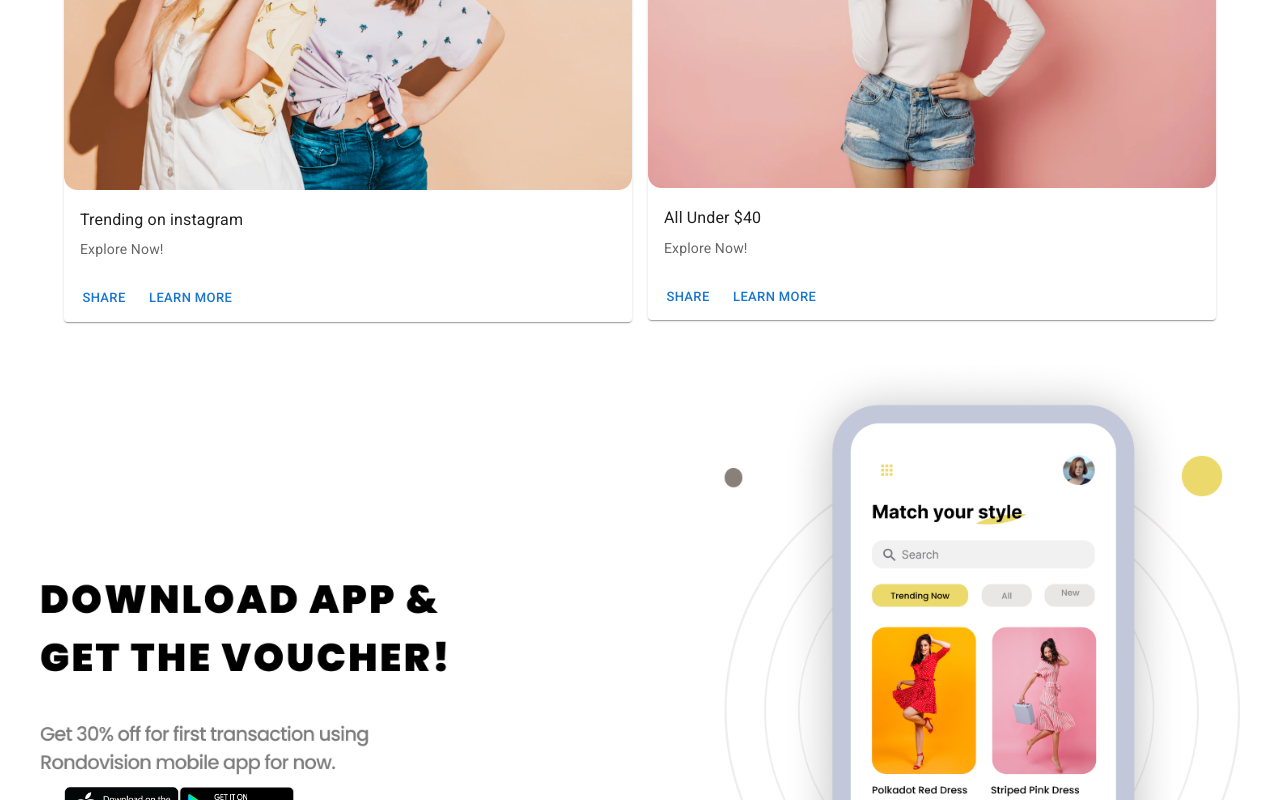
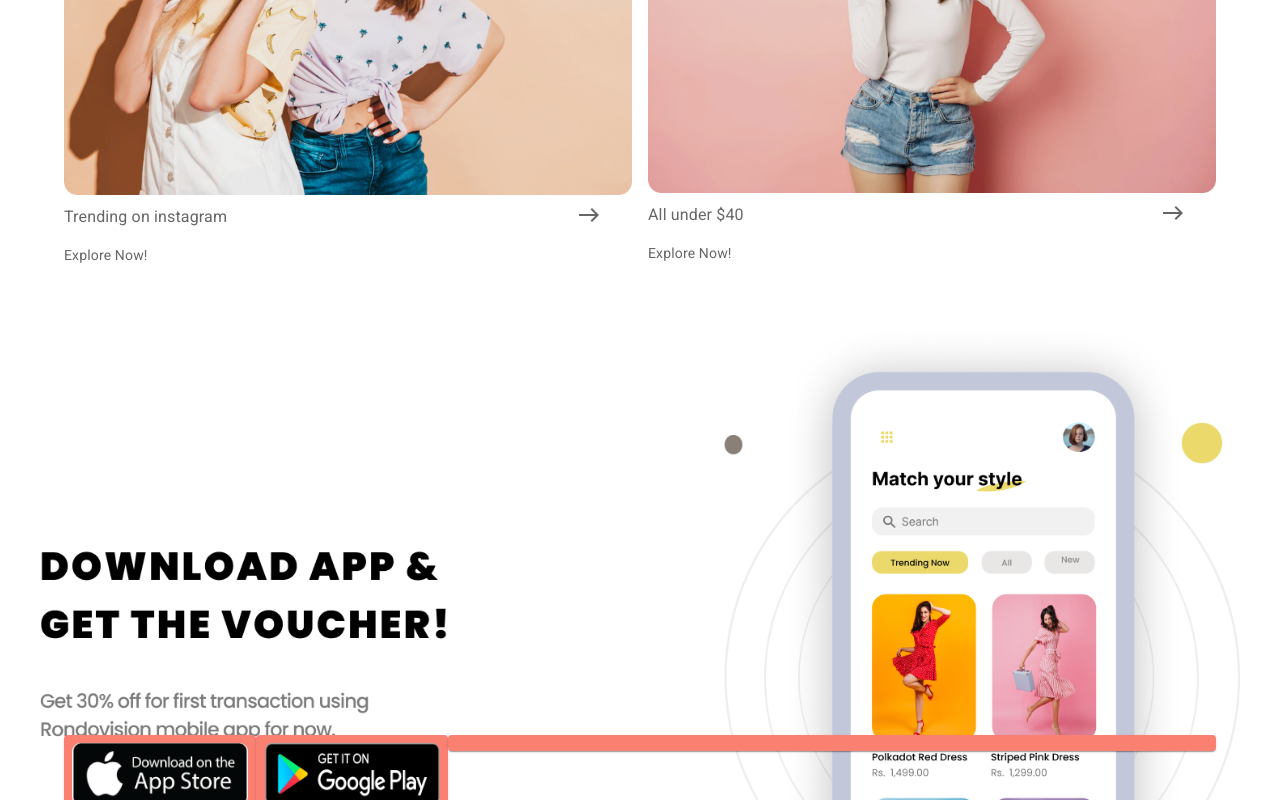
Before and after one commit to kris4richardson/shopping__react_project, a React (Create React App) app: page / in a window 1280 px wide. Shown: the part 2698-3498 px from the top of the page. Built offline with nearby package versions, Linux system fonts and the light colour scheme.

Commit message:
customize young;s fav section

```diff
--- a/src/components/main/YoungsFav.tsx
+++ b/src/components/main/YoungsFav.tsx
@@ -1,9 +1,7 @@
 import * as React from "react";
 import {
   Box,
-  Toolbar,
   Grid,
-  Paper,
   Button,
   Card,
   CardActions,
@@ -11,7 +9,19 @@ import {
   CardMedia,
   Container,
   Typography,
+  Link,
+  styled,
+  IconButton,
 } from "@mui/material";
+import EastIcon from "@mui/icons-material/East";
+
+const Item = styled("div")(({ theme }) => ({
+  backgroundColor: "transparent",
+  ...theme.typography.body2,
+  padding: theme.spacing(1),
+  textAlign: "center",
+  color: theme.palette.text.secondary,
+}));
 
 export default function YoungsFav() {
   return (
@@ -24,47 +34,99 @@ export default function YoungsFav() {
       <Container maxWidth={"lg"}>
         <Grid container spacing={2} sx={{ height: 1 }}>
           <Grid item xs={6} md={6} lg={6} sx={{ height: 1 }}>
-            <Card>
+            <Card elevation={0}>
               <CardMedia
                 component="img"
                 alt="trending"
                 height="100%"
                 image="/img/trending.png"
               />
-              <CardContent>
-                <Typography gutterBottom variant="subtitle1" component="div">
+              <CardContent sx={{ padding: 0 }}>
+                <Grid container spacing={0}>
+                  <Grid item sm={10} md={10} lg={10}>
+                    <Grid sm={12} md={12} lg={12}>
+                      <Item sx={{ textAlign: "left", px: "0" }}>
+                        <Typography
+                          gutterBottom
+                          variant="subtitle1"
+                          component="div"
+                        >
                           Trending on instagram
                         </Typography>
+                      </Item>
+                    </Grid>
+
+                    <Grid item sm={12} md={12} lg={12}>
+                      <Item sx={{ textAlign: "left", padding: 0 }}>
                         <Typography variant="body2" color="text.secondary">
                           Explore Now!
                         </Typography>
+                      </Item>
+                    </Grid>
+                  </Grid>
+                  <Grid item sm={2} md={2} lg={2} sx={{ marginTop: "1" }}>
+                    <Item sx={{ padding: "0" }}>
+                      <IconButton
+                        sx={{
+                          color: "text.secondary",
+                          pr: 0,
+                          justifyContent: "flex-end",
+                        }}
+                      >
+                        <EastIcon />
+                      </IconButton>
+                    </Item>
+                  </Grid>
+                </Grid>
               </CardContent>
-              <CardActions>
-                <Button size="small">Share</Button>
-                <Button size="small">Learn More</Button>
-              </CardActions>
             </Card>
           </Grid>
           <Grid item xs={6} md={6} lg={6} sx={{ height: 1 }}>
-            <Card>
+            <Card elevation={0}>
               <CardMedia
                 component="img"
-                alt="under40"
+                alt="trending"
                 height="100%"
                 image="/img/under40.png"
               />
-              <CardContent>
-                <Typography gutterBottom variant="subtitle1" component="div">
-                  All Under $40
+              <CardContent sx={{ padding: 0 }}>
+                <Grid container spacing={0}>
+                  <Grid item sm={10} md={10} lg={10}>
+                    <Grid sm={12} md={12} lg={12}>
+                      <Item sx={{ textAlign: "left", px: "0" }}>
+                        <Typography
+                          gutterBottom
+                          variant="subtitle1"
+                          component="div"
+                        >
+                          All under $40
                         </Typography>
+                      </Item>
+                    </Grid>
+
+                    <Grid item sm={12} md={12} lg={12}>
+                      <Item sx={{ textAlign: "left", padding: 0 }}>
                         <Typography variant="body2" color="text.secondary">
                           Explore Now!
                         </Typography>
+                      </Item>
+                    </Grid>
+                  </Grid>
+                  <Grid item sm={2} md={2} lg={2} sx={{ marginTop: "1" }}>
+                    <Item sx={{ padding: "0" }}>
+                      <IconButton
+                        sx={{
+                          color: "text.secondary",
+                          pr: 0,
+                          justifyContent: "flex-end",
+                        }}
+                      >
+                        <EastIcon />
+                      </IconButton>
+                    </Item>
+                  </Grid>
+                </Grid>
               </CardContent>
-              <CardActions>
-                <Button size="small">Share</Button>
-                <Button size="small">Learn More</Button>
-              </CardActions>
             </Card>
           </Grid>
         </Grid>
--- a/src/components/main/apps.tsx
+++ b/src/components/main/apps.tsx
@@ -1,52 +1,72 @@
-import * as React from 'react';
-import { Box, Container } from '@mui/system';
-import { styled } from '@mui/material/styles';
-import Stack from '@mui/material/Stack';
-import { Grid, Link } from '@mui/material';
+import * as React from "react";
+import { Box, Container } from "@mui/system";
+import { styled } from "@mui/material/styles";
+import Stack from "@mui/material/Stack";
+import { Grid, Link, Paper } from "@mui/material";
 
-const StyledApps = styled('div')(() => ({
+const StyledApps = styled("div")(() => ({
   top: 0,
   left: 0,
-  width: '100%',
-  height: '90vh',
+  width: "100%",
+  height: "90vh",
   display: "flex",
-  alignItems:"center",
-  justifyContent:"center"
+  alignItems: "center",
+  justifyContent: "center",
+}));
+
+const Item = styled(Paper)(({ theme }) => ({
+  backgroundColor: "salmon",
+  ...theme.typography.body2,
+  padding: theme.spacing(1),
+  textAlign: "center",
+  color: theme.palette.text.secondary,
 }));
 
 export default function AppsContainer() {
   return (
     <StyledApps>
-      <Container  sx={{ height: 1, backgroundSize: 'contain',
-          backgroundRepeat: 'no-repeat',
-          backgroundPosition: 'center',
-          backgroundImage: 'url(/img/vouchers.png)', m:2, display: "flex",
-          alignItems:"center",
-          justifyContent:"start",
-          }} maxWidth={'lg'} >
-            <Box sx={{ mt: "12rem", ml: "" }}>
-          <Stack
-          direction="row"
-          justifyContent="start"
+      <Container
+        sx={{
+          height: 1,
+          backgroundSize: "contain",
+          backgroundRepeat: "no-repeat",
+          backgroundPosition: "center",
+          backgroundImage: "url(/img/vouchers.png)",
+          m: 3,
+          display: "flex",
+          alignItems: "center",
+        }}
+        maxWidth={"lg"}
       >
-          <Link href="/">
+        <Grid container spacing={0} sx={{ mt: "12rem" }} maxWidth="lg">
+          <Grid item sm={2} md={2} lg={2}>
+            <Item>
+              <Link>
                 <Box
                   component="img"
                   alt="element"
                   src="/img/app-store.png"
-            sx={{ height: 40 }}
+                  sx={{ width: "100%" }}
                 />
               </Link>
+            </Item>
+          </Grid>
+          <Grid item sm={2} md={2} lg={2}>
+            <Item>
               <Link href="/">
                 <Box
                   component="img"
                   alt="element"
                   src="/img/google-play.png"
-            sx={{ height: 40 }}
+                  sx={{ width: "100%" }}
                 />
               </Link>
-        </Stack>
-        </Box>
+            </Item>
+          </Grid>
+          <Grid item sm={8} md={8} lg={8}>
+            <Item></Item>
+          </Grid>
+        </Grid>
       </Container>
     </StyledApps>
   );
--- a/src/components/main/subscribe.tsx
+++ b/src/components/main/subscribe.tsx
@@ -1,20 +1,32 @@
 import * as React from "react";
-import { Container } from "@mui/system";
 import TextField, { TextFieldProps } from "@mui/material/TextField";
 import { styled } from "@mui/material/styles";
-import { InputAdornment, Button, alpha } from "@mui/material";
+import { Box, Grid, InputAdornment, Paper } from "@mui/material";
 import buttonSectionView from "../Button";
-
-const StyledSub = styled("div")(() => ({
-  top: 0,
-  left: 0,
-  width: "100%",
-  height: 350,
-}));
 
 type Props = TextFieldProps & {
   width?: number;
 };
+
+const StyledSub = styled("div")(() => ({
+  width: "100%",
+  height: 350,
+  position: "relative",
+  backgroundSize: "cover",
+  backgroundRepeat: "no-repeat",
+  backgroundPosition: "center",
+  backgroundImage: "url(/img/subscribe-banner.png)",
+  display: "flex",
+  alignItems: "flex-end",
+}));
+
+const Item = styled('div')(({ theme }) => ({
+  backgroundColor: "transparent",
+  ...theme.typography.body2,
+  padding: theme.spacing(1),
+  textAlign: "center",
+  color: theme.palette.text.secondary,
+}));
 
 const CustomTextField = styled(TextField, {
   shouldForwardProp: (prop) => prop !== "width",
@@ -23,7 +35,7 @@ const CustomTextField = styled(TextField, {
     display: "none",
   },
   "& .MuiOutlinedInput-root": {
-    width: "55vh",
+    width: "64vh",
     backgroundColor: "#fff",
 
     transition: theme.transitions.create(["box-shadow", "width"], {
@@ -43,30 +55,32 @@ const CustomTextField = styled(TextField, {
 export default function SubscribeContainer() {
   return (
     <StyledSub>
-      <Container
-        sx={{
-          height: 1,
-          backgroundSize: "cover",
-          backgroundRepeat: "no-repeat",
-          backgroundPosition: "center",
-          backgroundImage: "url(/img/subscribe-banner.png)",
-        }}
-        maxWidth={"xl"}
-      >
+      <Box sx={{ flexGrow: 1, mb: 9 }}>
+        <Grid container spacing={1}>
+          <Grid item sm={2} md={2} lg={4}>
+            <Item></Item>
+          </Grid>
+          <Grid item sm={8} md={8} lg={4}>
+            <Item>
               <CustomTextField
                 fullWidth
                 placeholder="Enter your email"
                 InputProps={{
                   endAdornment: (
-              <InputAdornment position="end">
+                    <InputAdornment position="start">
                       {buttonSectionView("send")}
                     </InputAdornment>
                   ),
                   sx: { pr: 0.5 },
                 }}
               />
-      </Container>
-      //{" "}
+            </Item>
+          </Grid>
+          <Grid item sm={2} md={2} lg={4}>
+            <Item></Item>
+          </Grid>
+        </Grid>
+      </Box>
     </StyledSub>
   );
 }
```
Also changed, not shown: src/components/main/NewArrivals.tsx (+7 -9 lines). Lines whose indentation alone changed are shown as unchanged.
